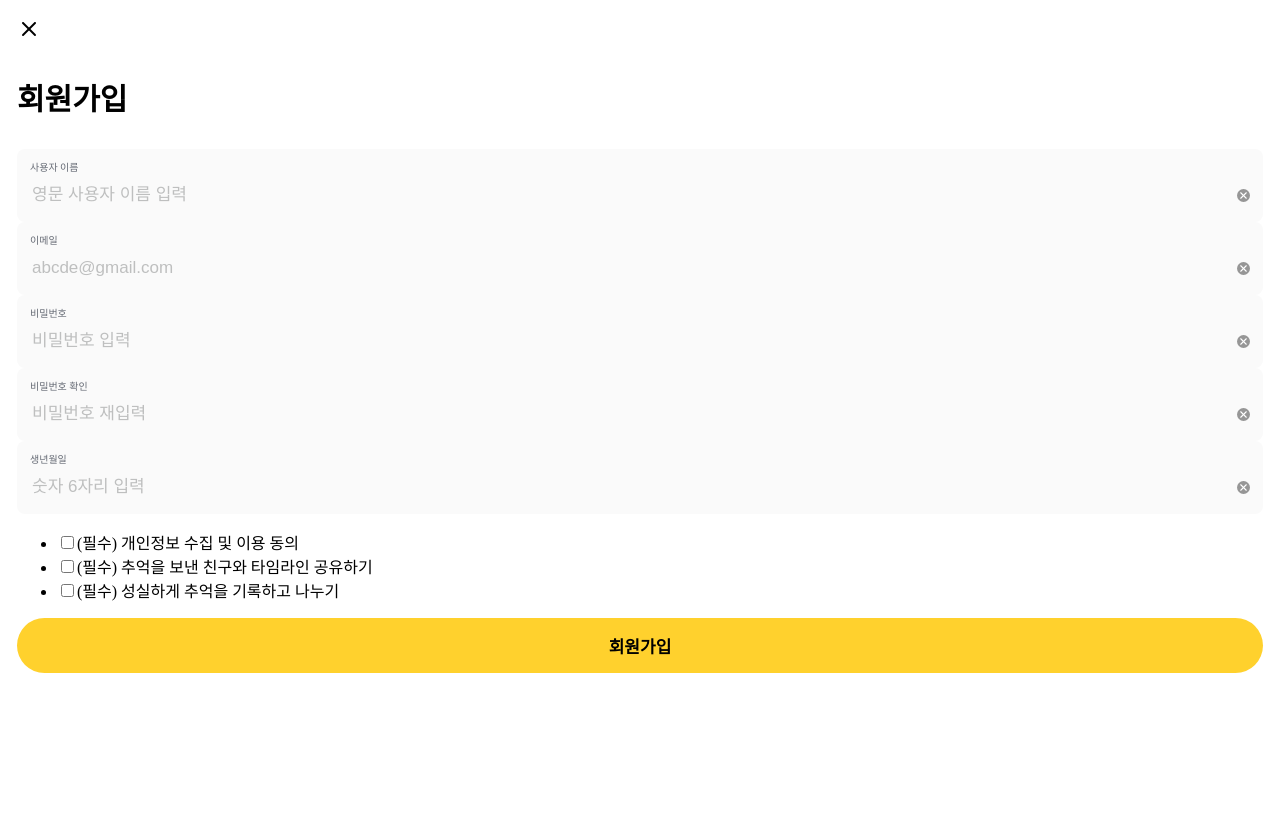
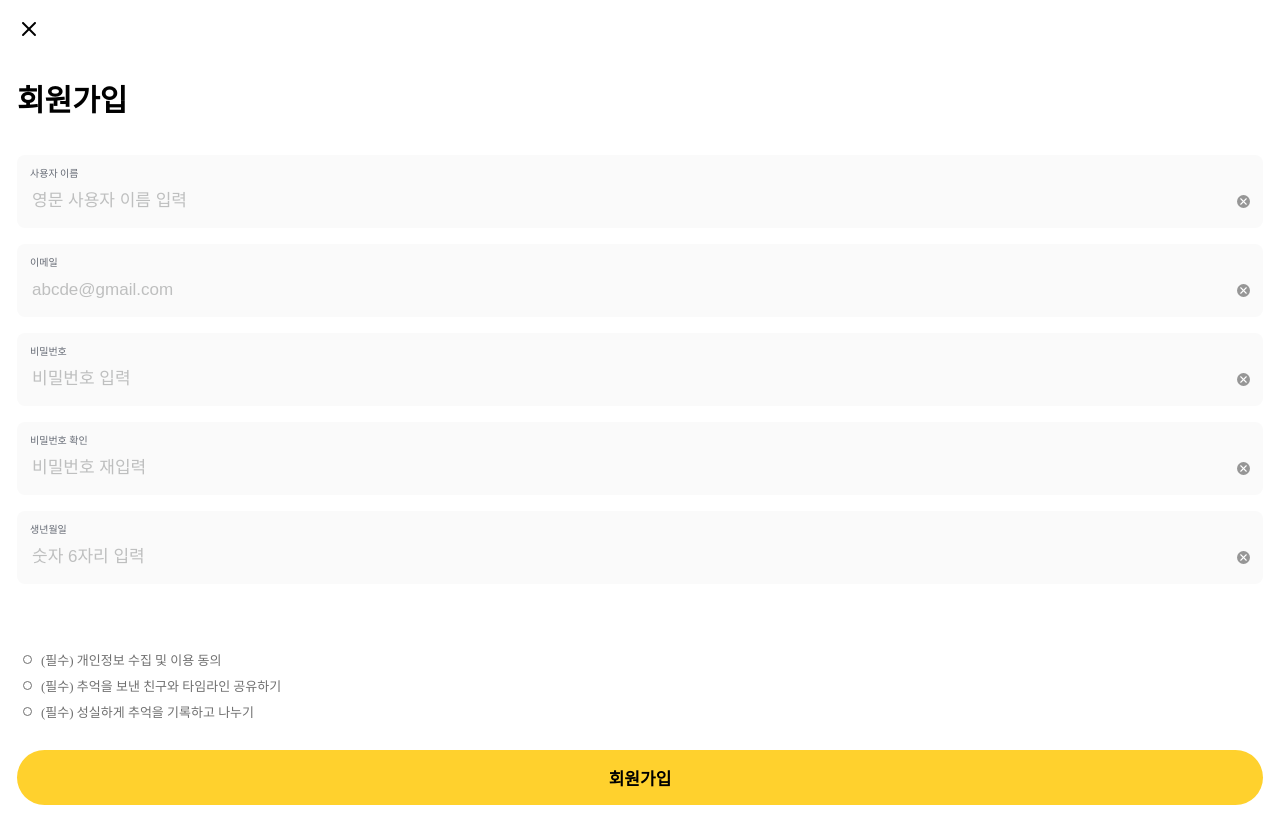
Before and after one commit to joan-KIM/soboro, a React (Create React App) app: page /account/signup in a window 1280 px wide. Before the commit the page ends 800 px from the top, so only its background shows below. Built offline with nearby package versions, Linux system fonts and the light colour scheme; no server answers; a web font is replaced by a local one.

Commit message:
체크박스 구현 #15

```diff
--- a/src/components/SignUpInput.jsx
+++ b/src/components/SignUpInput.jsx
@@ -102,7 +102,7 @@ export default function SignUpInput({
   placeholder,
 }) {
   return (
-    <>
+    <div>
       <InputContainer error={error} confirm={isDirty && !error} >
         <Label error={error} confirm={isDirty && !error}>
           {label}
@@ -123,7 +123,7 @@ export default function SignUpInput({
         </Label>
       </InputContainer>
       {error && <Message>{error.type === 'required' ? '필수 입력항목 입니다' : error.message}</Message>}
-    </>
+    </div>
   );
 }
 
--- a/src/pages/SignUpPage.jsx
+++ b/src/pages/SignUpPage.jsx
@@ -1,9 +1,10 @@
-import React from 'react';
+import React, {useState} from 'react';
 import {Link} from 'react-router-dom';
 import SignUpInput from '../components/SignUpInput';
 import styled from 'styled-components';
 import {useForm} from 'react-hook-form';
 import {ReactComponent as Close} from '../assets/close.svg';
+import {ReactComponent as CheckMark} from '../assets/check.svg';
 
 const Page = styled.div`
   padding: 17px;
@@ -12,6 +13,8 @@ const Page = styled.div`
 const Title = styled.p`
   font-size: 30px;
   font-weight: 700;
+  padding: 31px 0 35px;
+  margin: 0;
 `;
 
 const Submit = styled.input`
@@ -25,8 +28,55 @@ const Submit = styled.input`
   width: 100%;
 `;
 
+const CheckList = styled.ul`
+  list-style: none;
+  margin: 62px 0 26px;
+  padding: 0;
+  color: #707070;
+  font-size: 13px;
+
+  li{
+    padding: 3.5px 0;
+  }
+`;
+
+const Form = styled.form`
+  & > div{
+    margin-bottom: 16px;
+  }
+`;
+
+const Label = styled.label`
+  display: flex;
+  align-items: center;
+`;
+
+const Input = styled.input`
+  opacity: 0;
+  position: absolute;
+`;
+
+const Checkbox = styled.div`
+  width: 9px;
+  height: 9px;
+  margin: 0 9px 0 6px;
+  border: 1px solid ${(props) => props.checked ? '#27AE60' : '#707070'};
+  border-radius: 50%;
+  box-sizing: border-box;
+  background: ${(props) => props.checked ? '#27AE60' : 'none'};
+  position: relative;
+
+  svg{
+    position: absolute;
+    top:1.5px;
+    visibility: ${(props) => props.checked ? 'visible' : 'hidden'};
+  }
+`;
+
+
 export default function SignUpPage() {
   const {register, handleSubmit, reset, formState: {errors, dirtyFields}} = useForm({mode: 'onBlur'});
+  const [checked, setChecked] = useState(false);
 
   const onSubmit = (data) => {
     console.log(data);
@@ -36,7 +86,7 @@ export default function SignUpPage() {
     <Page>
       <Link to="/account/login"><Close width="24" height="24" /></Link>
       <Title>회원가입</Title>
-      <form onSubmit={handleSubmit(onSubmit)}>
+      <Form onSubmit={handleSubmit(onSubmit)}>
         <SignUpInput
           required
           reset={reset}
@@ -104,28 +154,37 @@ export default function SignUpPage() {
           isDirty={dirtyFields.birthday}
           error={errors.birthday}
         />
-        <ul>
+        <CheckList>
           <li>
-            <label>
-              <input type="checkbox" />
+            <Label>
+              <Input type="checkbox" checked={checked} onClick={(e) => setChecked(!checked)} />
+              <Checkbox checked={checked}>
+                <CheckMark />
+              </Checkbox>
               (필수) 개인정보 수집 및 이용 동의
-            </label>
+            </Label>
           </li>
           <li>
-            <label>
-              <input type="checkbox" />
+            <Label>
+              <Input type="checkbox" checked={checked} onClick={(e) => setChecked(!checked)} />
+              <Checkbox checked={checked}>
+                <CheckMark />
+              </Checkbox>
               (필수) 추억을 보낸 친구와 타임라인 공유하기
-            </label>
+            </Label>
           </li>
           <li>
-            <label>
-              <input type="checkbox" />
+            <Label>
+              <Input type="checkbox" checked={checked} onClick={(e) => setChecked(!checked)} />
+              <Checkbox checked={checked}>
+                <CheckMark />
+              </Checkbox>
               (필수) 성실하게 추억을 기록하고 나누기
-            </label>
+            </Label>
           </li>
-        </ul>
+        </CheckList>
         <Submit type="submit" value="회원가입" />
-      </form>
+      </Form>
     </Page>
   );
 }
```
Also changed, not shown: src/assets/check.svg (added).
